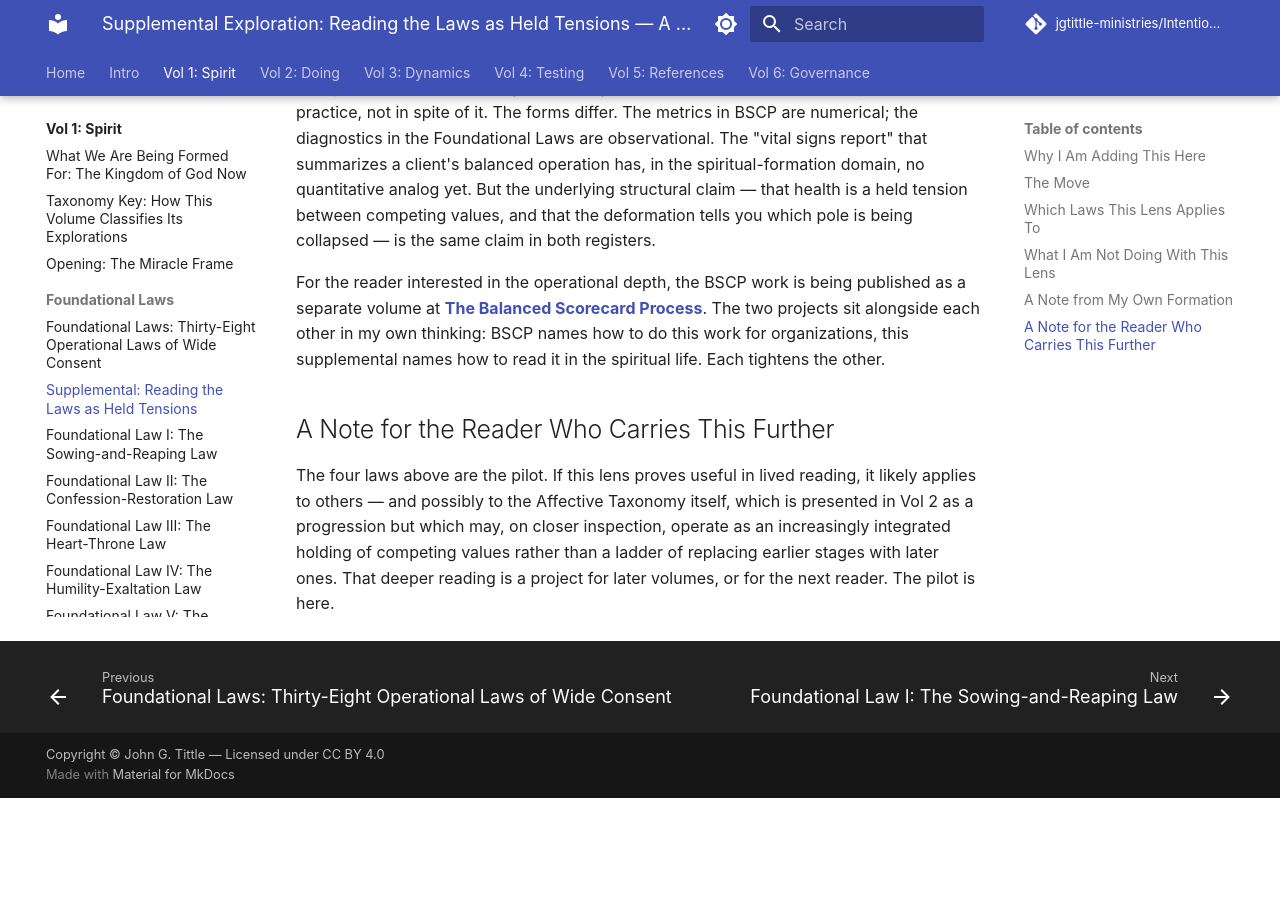
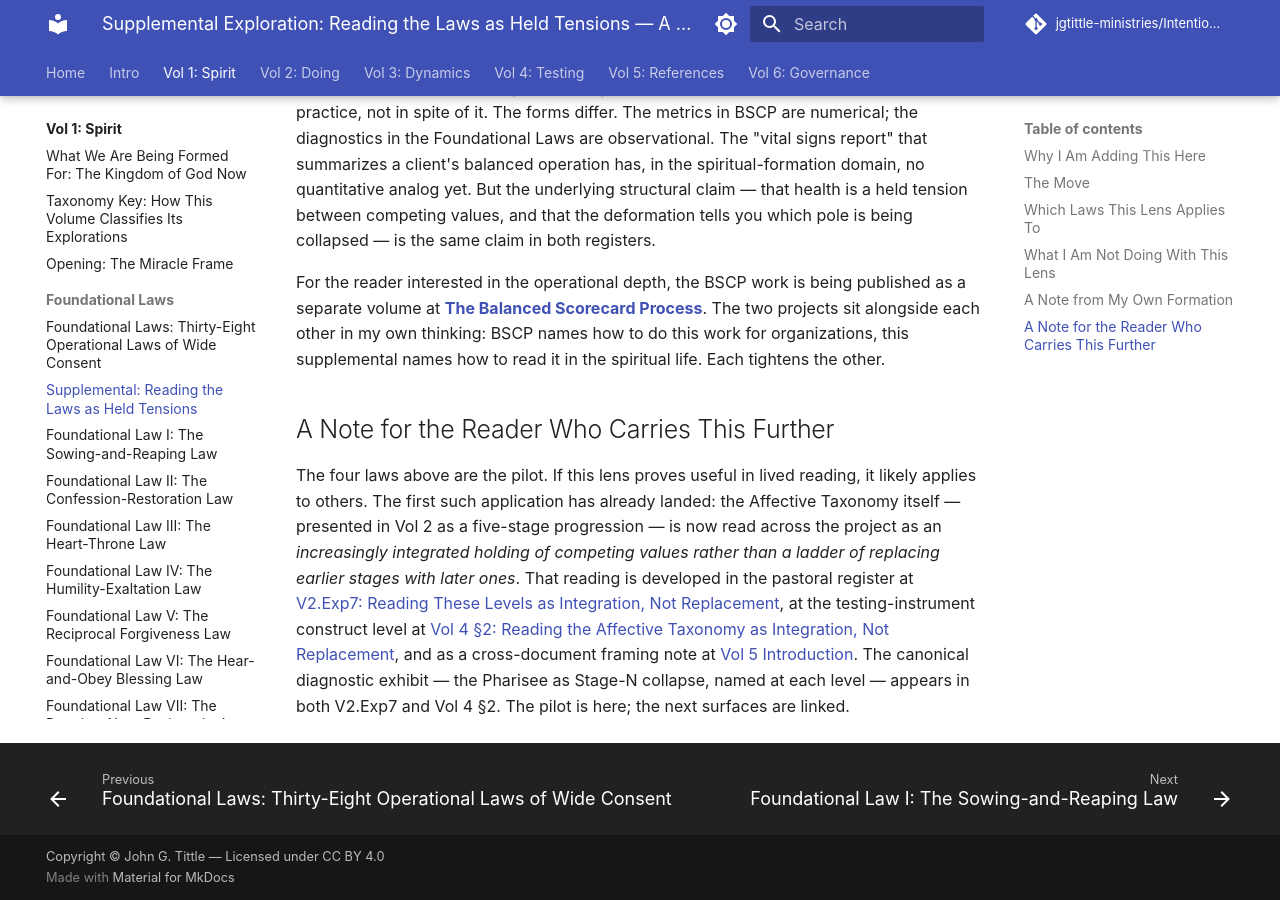
Before and after one commit to jgtittle-ministries/Intentional-Journey-of-the-Heart, an MkDocs documentation site: the page built from docs/volume-1-laws-of-the-spirit/supplemental-held-tensions-and-shadow-pairs.md, in a window 1280 px wide and 900 px high, scrolled down 3436 px. Built offline with MkDocs 1.6.1 and Material for MkDocs 9.7.7, drawn with Linux system fonts in a browser that asks for light colours; some web fonts are replaced; comment, search, counter and statistics services are not loaded; before the commit the page ends 4234 px from its top, so only the background shows below that.

Commit message:
Mirror Vol 1 supplemental closing → live cross-reference; Vol 3 Exp4 audit calibration from dev
Closes out the AT integration reframe pilot by promoting the Vol 1
supplemental's future-work flag into a live cross-reference panel and adding
the single Vol 3 calibration the audit identified as operationally needed.

- Vol 1 supplemental on Held Tensions and Shadow Pairs: closing paragraph
  rewritten. Previous "that deeper reading is a project for later volumes,
  or for the next reader" framing replaced by a live cross-reference:
  V2.Exp7 (pastoral), Vol 4 §2 (construct/testing), Vol 5 introduction
  (cross-document framing). Closing rhythm preserved: "The pilot is here;
  the next surfaces are linked."
- Vol 3 Exp4 (Spiritual Distance): integration calibration paragraph added
  to the "AT as a Measurement Protocol" section. Names that *measured* AT
  level is a proxy for spiritual distance only when paired with the
  integration check; flags the Vol 4 calibration touches as the operational
  form Vol 3 inherits; recommends integration-vs-closure recording alongside
  surface AT rating in any future REVEAL-correlation study.

Audit notes — Vol 3 surfaces NOT touched and why (from dev commit message):
- Vol 3 Exp7 "Spiral Trajectory: Why Progress Looks Like Regression" is
  already integration-friendly (Brueggemann; Dark Night; "Level 5 culture
  without the prerequisites" closure failure mode).
- Vol 3 Exp1, taxonomy-key, appendix master-law-index — neutral AT
  references (measurement target, not developmental claim).
- Vol 3 open-trails AT Measurement Protocol item — covered by Exp4
  calibration since both reference the same protocol.

Mirrors dev commit 4e96085.

```diff
--- a/docs/volume-1-laws-of-the-spirit/supplemental-held-tensions-and-shadow-pairs.md
+++ b/docs/volume-1-laws-of-the-spirit/supplemental-held-tensions-and-shadow-pairs.md
@@ -55,4 +55,4 @@ For the reader interested in the operational depth, the BSCP work is being publi
 
 ## A Note for the Reader Who Carries This Further
 
-The four laws above are the pilot. If this lens proves useful in lived reading, it likely applies to others — and possibly to the Affective Taxonomy itself, which is presented in Vol 2 as a progression but which may, on closer inspection, operate as an increasingly integrated holding of competing values rather than a ladder of replacing earlier stages with later ones. That deeper reading is a project for later volumes, or for the next reader. The pilot is here.
+The four laws above are the pilot. If this lens proves useful in lived reading, it likely applies to others. The first such application has already landed: the Affective Taxonomy itself — presented in Vol 2 as a five-stage progression — is now read across the project as an *increasingly integrated holding of competing values rather than a ladder of replacing earlier stages with later ones*. That reading is developed in the pastoral register at [V2.Exp7: Reading These Levels as Integration, Not Replacement](../volume-2-knowing-to-doing/exploration-07-hearing-with-understanding.md#reading-these-levels-as-integration-not-replacement), at the testing-instrument construct level at [Vol 4 §2: Reading the Affective Taxonomy as Integration, Not Replacement](../volume-4-testing-framework/section-2-testing-framework.md#reading-the-affective-taxonomy-as-integration-not-replacement), and as a cross-document framing note at [Vol 5 Introduction](../volume-5-references/introduction.md). The canonical diagnostic exhibit — the Pharisee as Stage-N collapse, named at each level — appears in both V2.Exp7 and Vol 4 §2. The pilot is here; the next surfaces are linked.
```
Also changed, not shown: docs/volume-3-quantitative-framework/exploration-04-spiritual-distance.md (+2 -0 lines).
